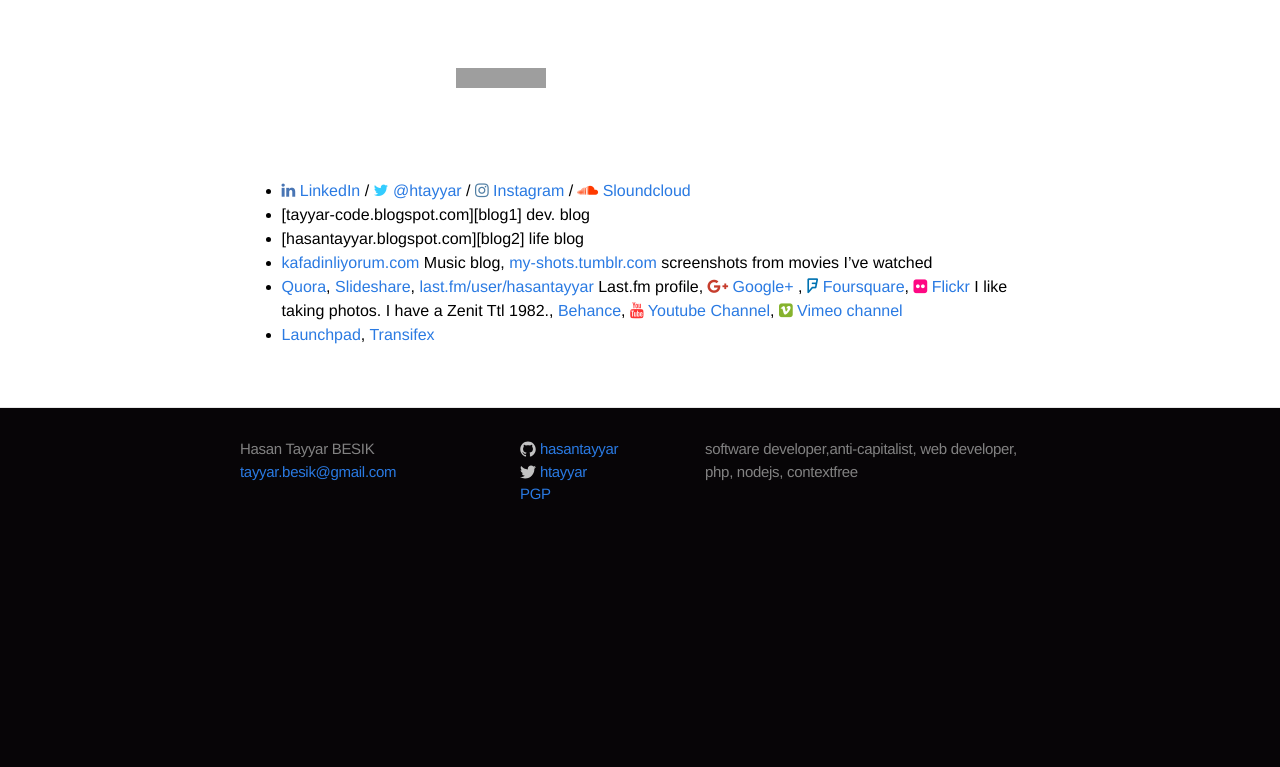
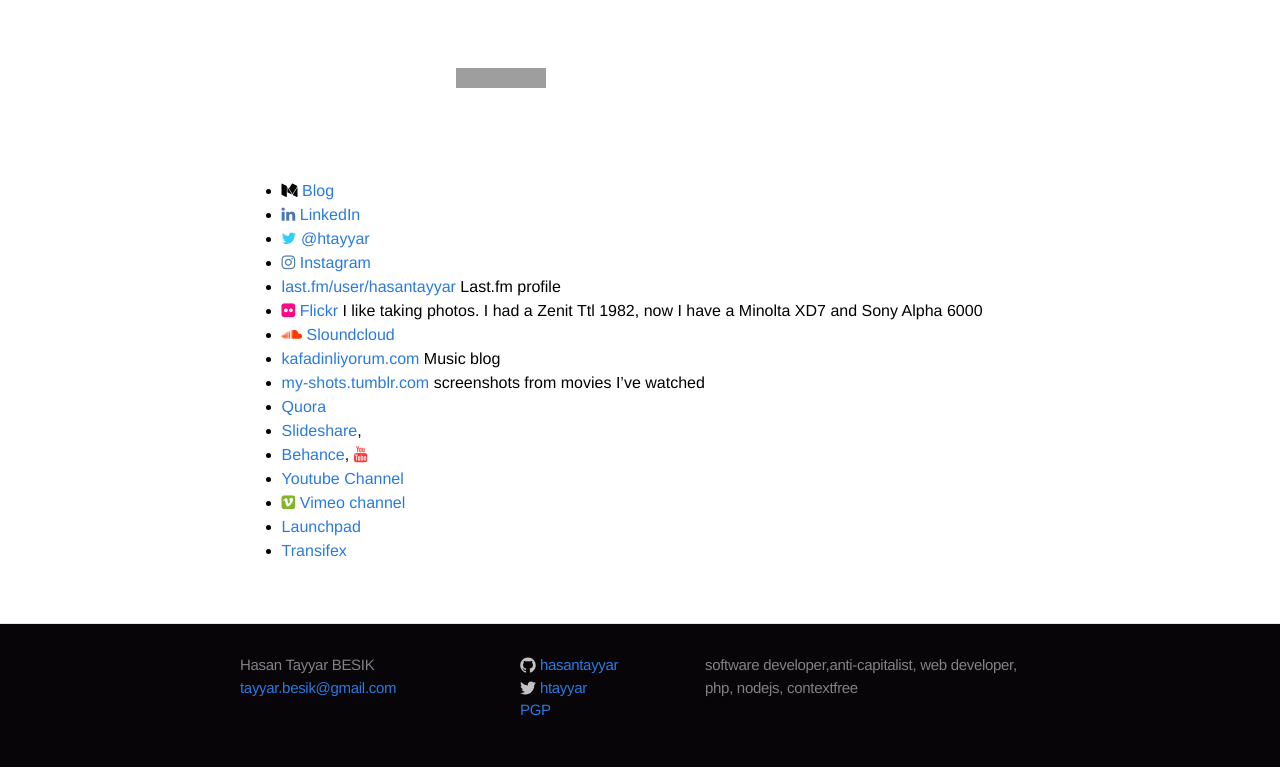
Before and after one commit to hasantayyar/hasantayyar.net, a Jekyll site: the page built from about.md, in a window 1280 px wide. Shown: the part 695-1462 px from the top of the page. Built offline with Jekyll 4.4.1, drawn with Linux system fonts in a browser that asks for light colours; nearby versions of some CDN libraries; some web fonts are replaced; Markdown is read by kramdown in place of the engine named in the settings; before the commit the page ends 1246 px from its top, so only the background shows below that; grey boxes are pictures that could not be loaded.

Commit message:
Update about.md

```diff
--- a/about.md
+++ b/about.md
@@ -18,14 +18,25 @@
 </iframe> <iframe src="https://ghbtns.com/github-btn.html?user=hasantayyar&amp;type=follow&amp;count=true" height="20" width="168" frameborder="0" scrolling="0" style="width:168px;height:20px;display:inline-block;" allowtransparency="true"></iframe>
 <br>
 
-- [<span class="fa fa-linkedin" style="color:#4875B4"></span> LinkedIn][linkedin] / [<span class="fa fa-twitter" style="color:#33CCFF"></span> @htayyar][twitter] / [<span class="fa fa-instagram" style="color:#517fa4"></span> Instagram][instagram] / [<span class="fa fa-soundcloud" style="color:#ff3a00"></span> Sloundcloud][s]
-- [tayyar-code.blogspot.com][blog1] dev. blog
-- [hasantayyar.blogspot.com][blog2] life blog
-- [kafadinliyorum.com][music-blog] Music blog, [my-shots.tumblr.com][tumblr2] screenshots from movies I've watched
-- [Quora][quora], [Slideshare][slideshare], [last.fm/user/hasantayyar](http://last.fm/user/hasantayyar) Last.fm profile, [<span class="fa fa-google-plus" style="color:#C63D2D"></span>  Google+][plus] , [<span class="fa fa-foursquare" style="color:#0072b1"></span> Foursquare][fq], [<span class="fa fa-flickr" style="color:#FE0883"></span> Flickr][flickr]  I like taking photos.  I have a Zenit Ttl 1982., [Behance][behance], <span class="fa fa-youtube" style="color:#FF3333"></span> [Youtube Channel][yt], <span class="fa fa-vimeo-square" style="color:#86B32D"></span>  [Vimeo channel][vimeo]
-- [Launchpad](https://launchpad.net/~hasantayyar), [Transifex](https://www.transifex.com/user/profile/hasantayyar/)
+- [<span class="fa fa-medium" style="color:#030303"></span> Blog][medium]
+- [<span class="fa fa-linkedin" style="color:#4875B4"></span> LinkedIn][linkedin]
+- [<span class="fa fa-twitter" style="color:#33CCFF"></span> @htayyar][twitter]
+- [<span class="fa fa-instagram" style="color:#517fa4"></span> Instagram][instagram]
+- [last.fm/user/hasantayyar](http://last.fm/user/hasantayyar) Last.fm profile
+- [<span class="fa fa-flickr" style="color:#FE0883"></span> Flickr][flickr]  I like taking photos.  I had a Zenit Ttl 1982, now I have a Minolta XD7 and Sony Alpha 6000
+- [<span class="fa fa-soundcloud" style="color:#ff3a00"></span> Sloundcloud][s]
+- [kafadinliyorum.com][music-blog] Music blog
+- [my-shots.tumblr.com][tumblr2] screenshots from movies I've watched
+- [Quora][quora]
+- [Slideshare][slideshare],
+- [Behance][behance], <span class="fa fa-youtube" style="color:#FF3333"></span>
+- [Youtube Channel][yt]
+- <span class="fa fa-vimeo-square" style="color:#86B32D"></span>  [Vimeo channel][vimeo]
+- [Launchpad](https://launchpad.net/~hasantayyar)
+- [Transifex](https://www.transifex.com/user/profile/hasantayyar/)
 
 
+[medium]: https://medium.com/@htayyar
 [s]: https://soundcloud.com/hasantayyar
 [vimeo]: http://www.vimeo.com/hasantayyar
 [yt]: http://www.youtube.com/hasantayyar
```
